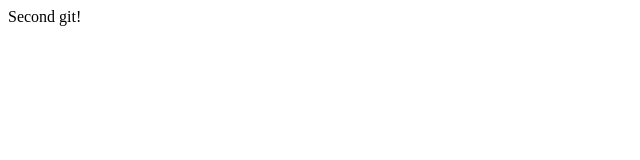
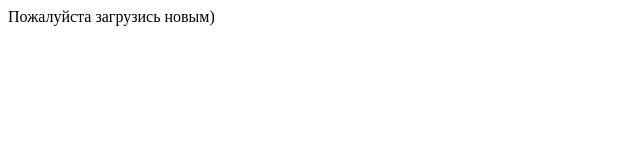
Before and after one commit to Andreika01/dz-demo, a plain HTML site: page test.html in a window 1280 px wide. Shown: the whole page, without its empty margins (0-640 px from the left). Drawn offline with Linux system fonts and the light colour scheme.

Commit message:
файлПЖ

```diff
--- a/test.html
+++ b/test.html
@@ -6,6 +6,6 @@
     <title>Document</title>
 </head>
 <body>
-    Second git!
+    Пожалуйста загрузись новым)
 </body>
 </html>
```
